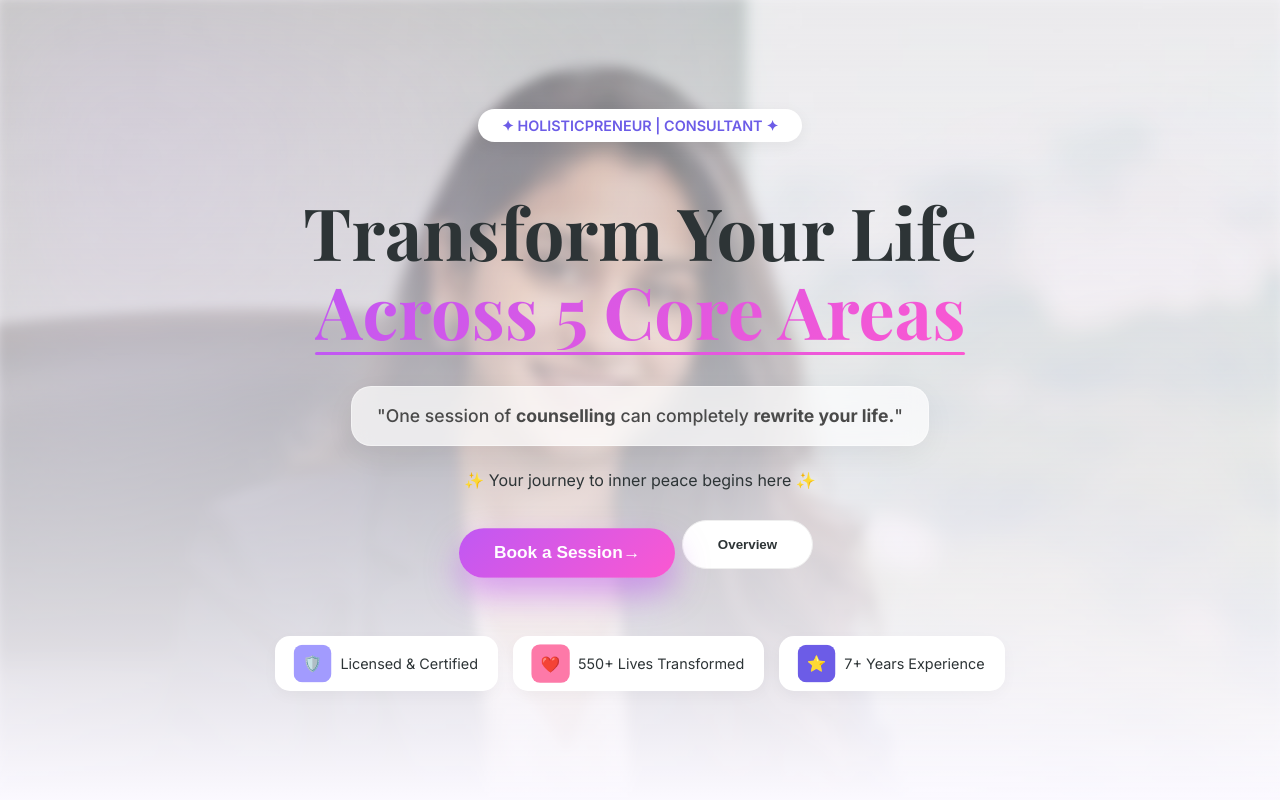
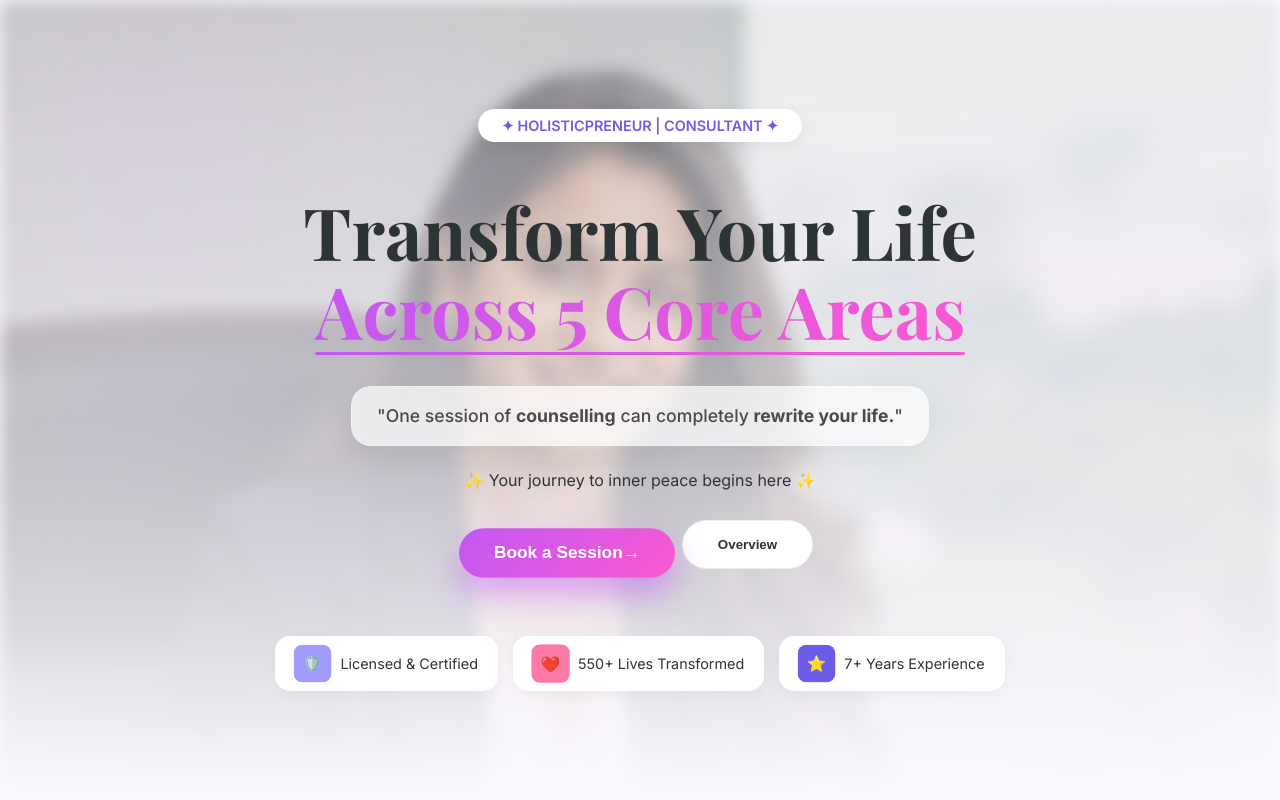
Before and after one commit to Priyanka-683/Holisticpreneur, a website: page index.html in a window 1280 px wide. Shown: the top 800 px of the page. Drawn offline with nearby package versions, Linux system fonts and the light colour scheme; a web font is replaced by a local one.

Commit message:
first commit

```diff
--- a/style.css
+++ b/style.css
@@ -1657,3 +1657,40 @@ section + .approach-section {
         font-size: 0.95rem;
     }
 }
+
+
+
+
+
+
+
+
+
+
+
+
+
+
+
+.hero-bg-layer {
+    position: absolute;
+    inset: 0;
+    /* Image path ko aise likhein */
+    background-image: url('FOUNDER PRIYANKA C.jpg');
+    background-repeat: no-repeat;
+
+    /* Mobile ke liye 'scroll' best hai, 'fixed' nahi */
+    background-attachment: scroll;
+
+    /* Yeh sabse zaroori hai mobile ke liye */
+    background-position: center center;
+    background-size: cover;
+
+    filter: blur(8px) brightness(0.9);
+    z-index: -2;
+
+    /* Browser compatibility ke liye */
+    -webkit-background-size: cover;
+    -moz-background-size: cover;
+    -o-background-size: cover;
+}
```
